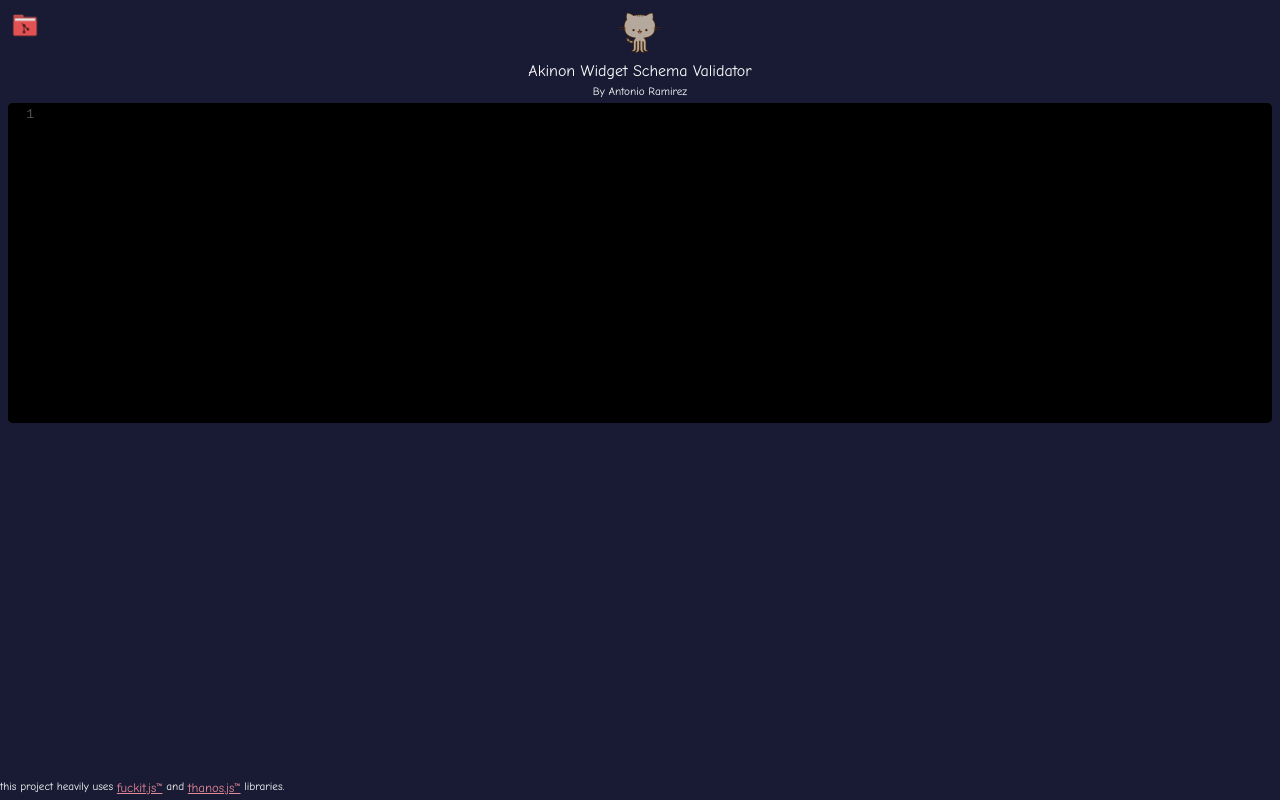
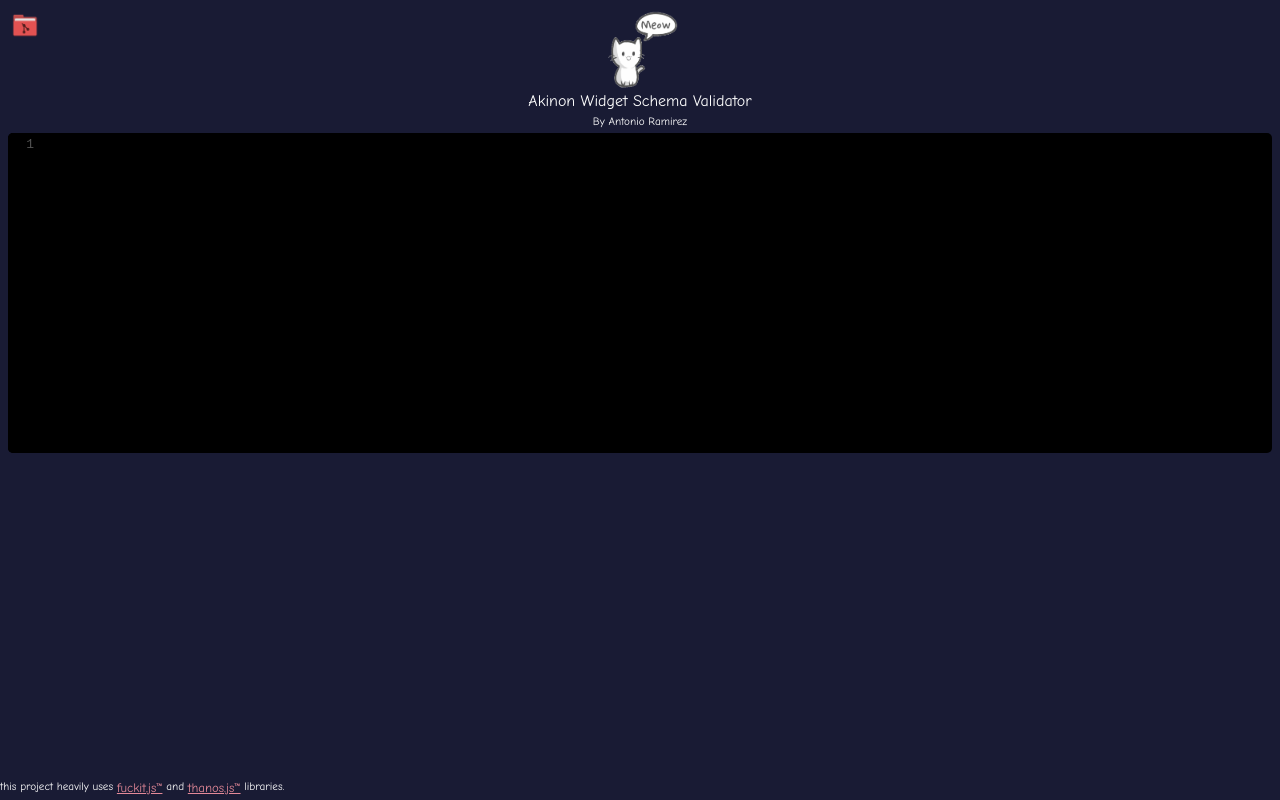
Before and after one commit to antoniormrzz/akinon-schema-validator, a website built with webpack: page dist/index.html in a window 1280 px wide. Built offline with nearby package versions, Linux system fonts and the light colour scheme.

Commit message:
cooler cat gif

```diff
--- a/dist/index.html
+++ b/dist/index.html
@@ -21,7 +21,7 @@
     </div>
     <div class="title">
       <div class="title__image">
-        <img src="cat.png" />
+        <img src="cat.gif" />
       </div>
       <div>Akinon Widget Schema Validator</div>
       <div class="title__by">By Antonio Ramirez</div>
--- a/dist/styles.css
+++ b/dist/styles.css
@@ -40,8 +40,9 @@ body {
 }
 
 .title__image img {
-  max-width: 50px;
-  max-height: 50px;
+  max-width: 100px;
+  max-height: 100px;
+  margin: -10px;
 }
 
 .title__by {
```
Also changed, not shown: dist/cat.gif (added), dist/cat.png (deleted).
